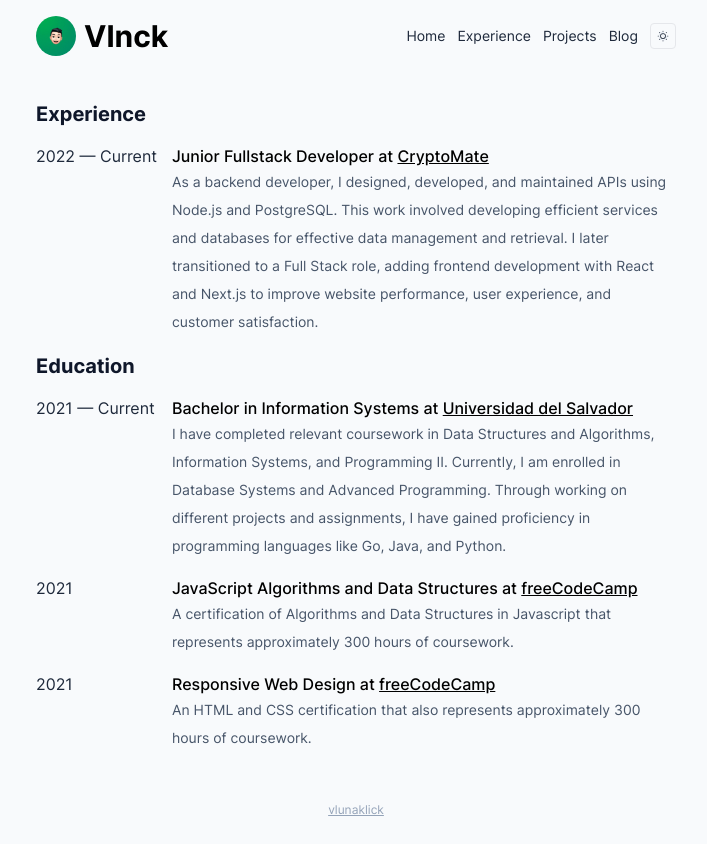
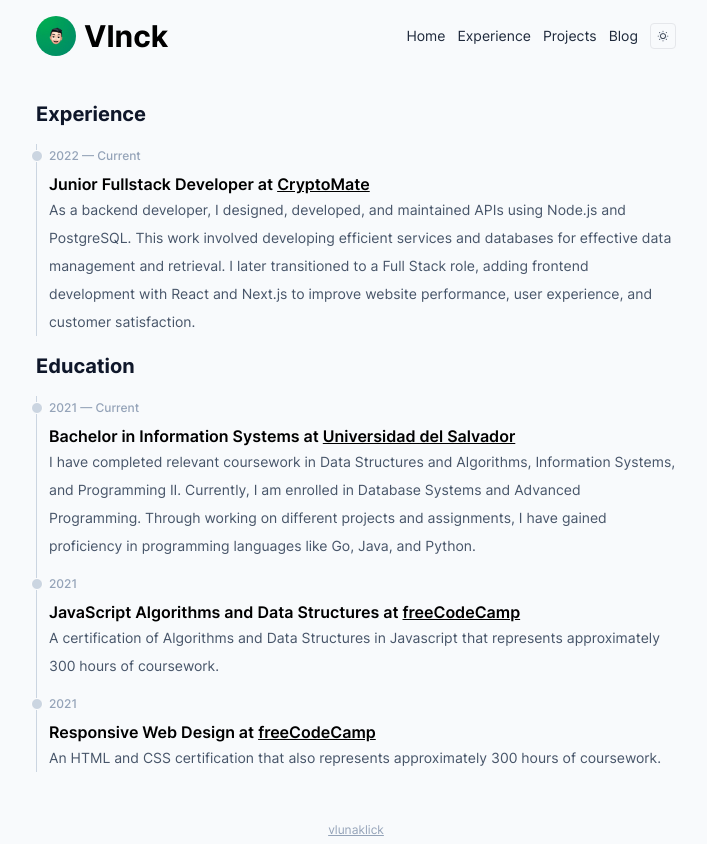
Before and after one commit to vlunaklick/vlnck, a Next.js app: page /exp in a window 1280 px wide. Shown: the whole page, without its empty margins (284-991 px from the left). Built offline with nearby package versions, Linux system fonts and the light colour scheme.

Commit message:
style experience section

```diff
--- a/src/components/app/Title.tsx
+++ b/src/components/app/Title.tsx
@@ -4,7 +4,7 @@ interface Props {
 
 const Title = ({ children }: Props) => {
   return (
-    <h2 className="text-xl font-bold text-slate-900 transition-colors dark:text-slate-50">
+    <h2 className="mb-4 text-xl font-bold text-slate-900 transition-colors dark:text-slate-50">
       {children}
     </h2>
   )
--- a/src/components/sites/experience/ArticleExp.tsx
+++ b/src/components/sites/experience/ArticleExp.tsx
@@ -11,15 +11,19 @@ interface Props {
 
 const ArticleExp = ({ start, end, title, place, url, description }: Props) => {
   return (
-    <article className="flex flex-col sm:flex-row sm:gap-1.5">
-      <p className="m-0 min-w-[13ch] text-[13px] leading-loose text-slate-800 dark:text-slate-400 sm:text-base">
+    <li className="relative flex flex-col sm:pl-3">
+      <div className="absolute -left-[0.4rem] mt-[0.37rem] hidden h-3 w-3 rounded-full border border-white bg-slate-300 dark:border-slate-900 dark:bg-slate-600 sm:block" />
+      <time
+        dateTime={start.toString()}
+        title={start.toString()}
+        className="mb-1 text-xs font-medium leading-loose text-slate-400 dark:text-slate-600"
+      >
         {end !== null && end !== undefined
           ? start + ' — ' + end
           : start.toString()}
-      </p>
+      </time>
 
-      <div>
-        <p className="m-0 text-sm font-medium leading-loose text-black dark:text-white sm:text-base">
+      <p className="m-0 text-sm font-semibold leading-loose text-black dark:text-white sm:text-base">
         {title} at{' '}
         <Link
           href={url}
@@ -33,8 +37,7 @@ const ArticleExp = ({ start, end, title, place, url, description }: Props) => {
       <p className="text-sm leading-loose text-slate-600 first-letter:capitalize dark:text-slate-400">
         {description}
       </p>
-      </div>
-    </article>
+    </li>
   )
 }
 
--- a/src/components/sites/experience/SectionExp.tsx
+++ b/src/components/sites/experience/SectionExp.tsx
@@ -21,7 +21,13 @@ const SectionExp = ({ info }: Props) => {
     )
   })
 
-  return <>{experience}</>
+  return (
+    <>
+      <ol className="flex flex-col gap-3 sm:border-l sm:border-slate-300 dark:sm:border-slate-600 ">
+        {experience}
+      </ol>
+    </>
+  )
 }
 
 export default SectionExp
--- a/src/pages/exp.tsx
+++ b/src/pages/exp.tsx
@@ -13,13 +13,17 @@ const Exp: NextPage = () => {
     <PageLayout>
       <Seo {...SEO_EXPERIENCE} />
 
-      <Title>Experience</Title>
+      <section>
+        <Title>Experience</Title>
 
-      <SectionExp info={EXPERIENCE} />
+        <SectionExp info={EXPERIENCE} />
+      </section>
 
-      <Title>Education</Title>
+      <section>
+        <Title>Education</Title>
 
-      <SectionExp info={EDUCATION} />
+        <SectionExp info={EDUCATION} />
+      </section>
     </PageLayout>
   )
 }
```
Lines whose indentation alone changed are shown as unchanged.
